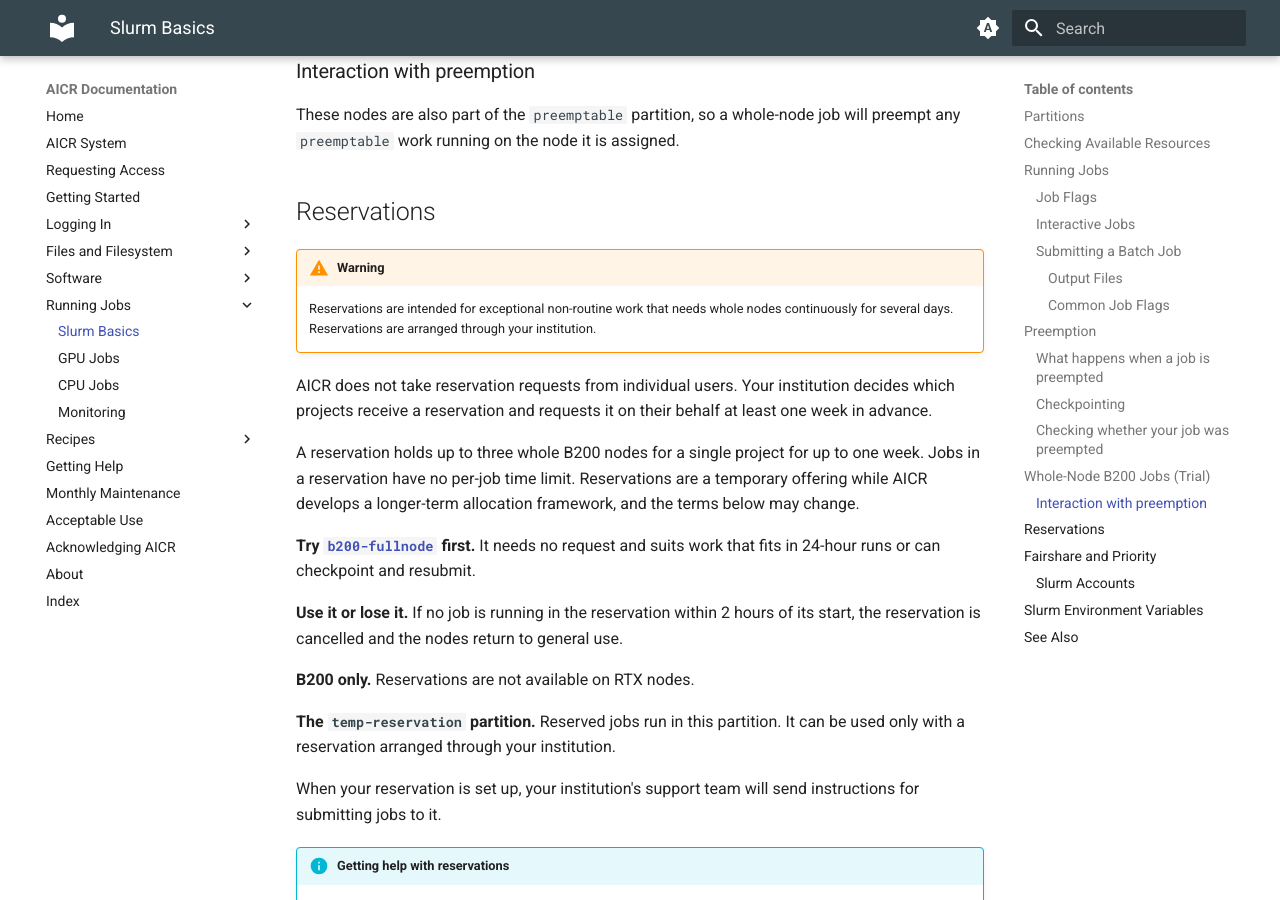
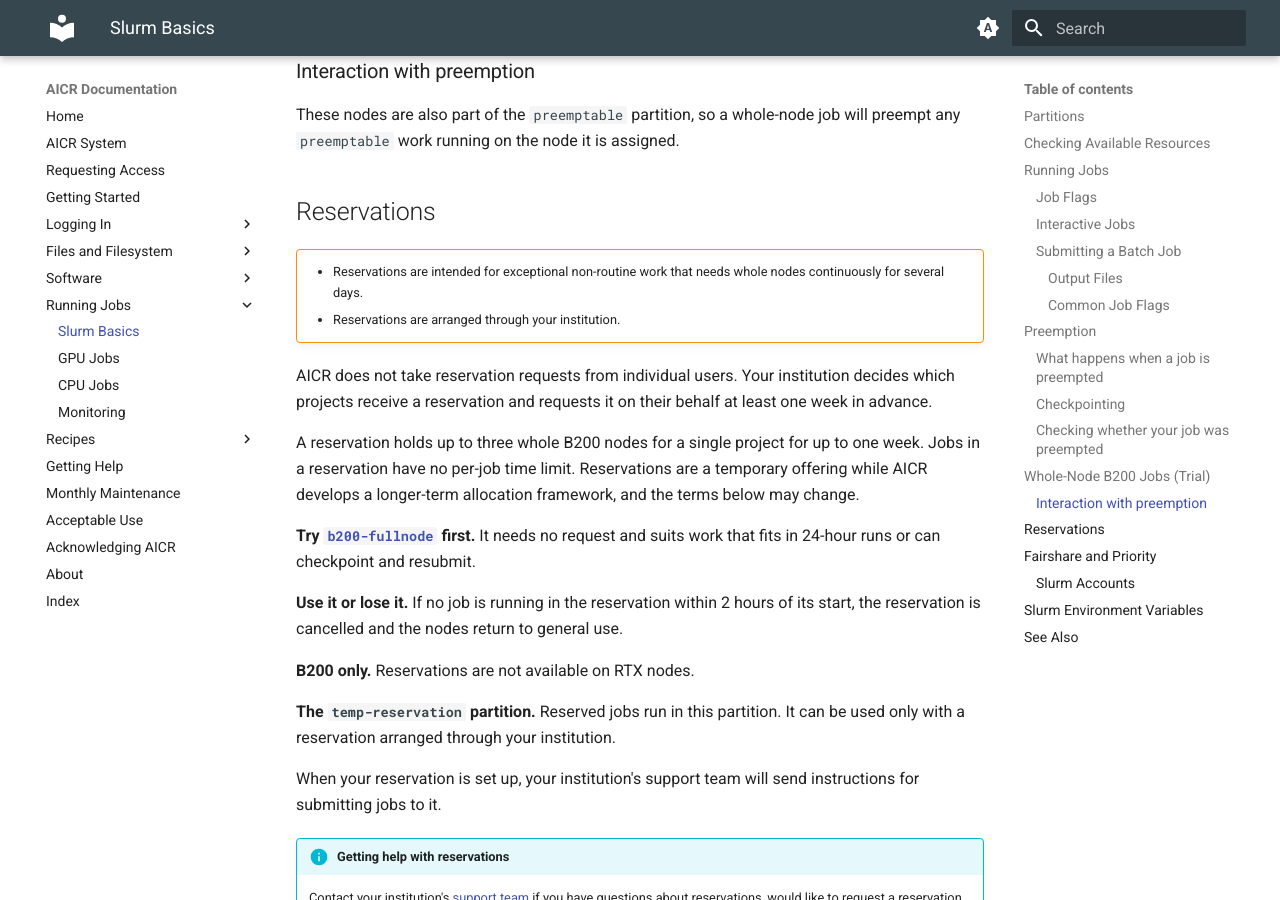
Before and after one commit to mghpcc/aicr-docs-edit, an MkDocs documentation site: the page built from docs/running-jobs/slurm-basics.md, in a window 1280 px wide and 900 px high, scrolled down 9203 px. Built offline with MkDocs 1.6.1 and Material for MkDocs 9.7.7, drawn with Linux system fonts in a browser that asks for light colours.

Commit message:
fixed info box

```diff
--- a/docs/running-jobs/slurm-basics.md
+++ b/docs/running-jobs/slurm-basics.md
@@ -288,8 +288,9 @@ These nodes are also part of the `preemptable` partition, so a whole-node job wi
 
 ## Reservations
 
-!!! warning
-    Reservations are intended for exceptional non-routine work that needs whole nodes continuously for several days. Reservations are arranged through your institution.
+!!! warning ""
+    - Reservations are intended for exceptional non-routine work that needs whole nodes continuously for several days.
+    - Reservations are arranged through your institution.
 
 
 AICR does not take reservation requests from individual users. Your institution decides which projects receive a reservation and requests it on their behalf at least one week in advance.
```
